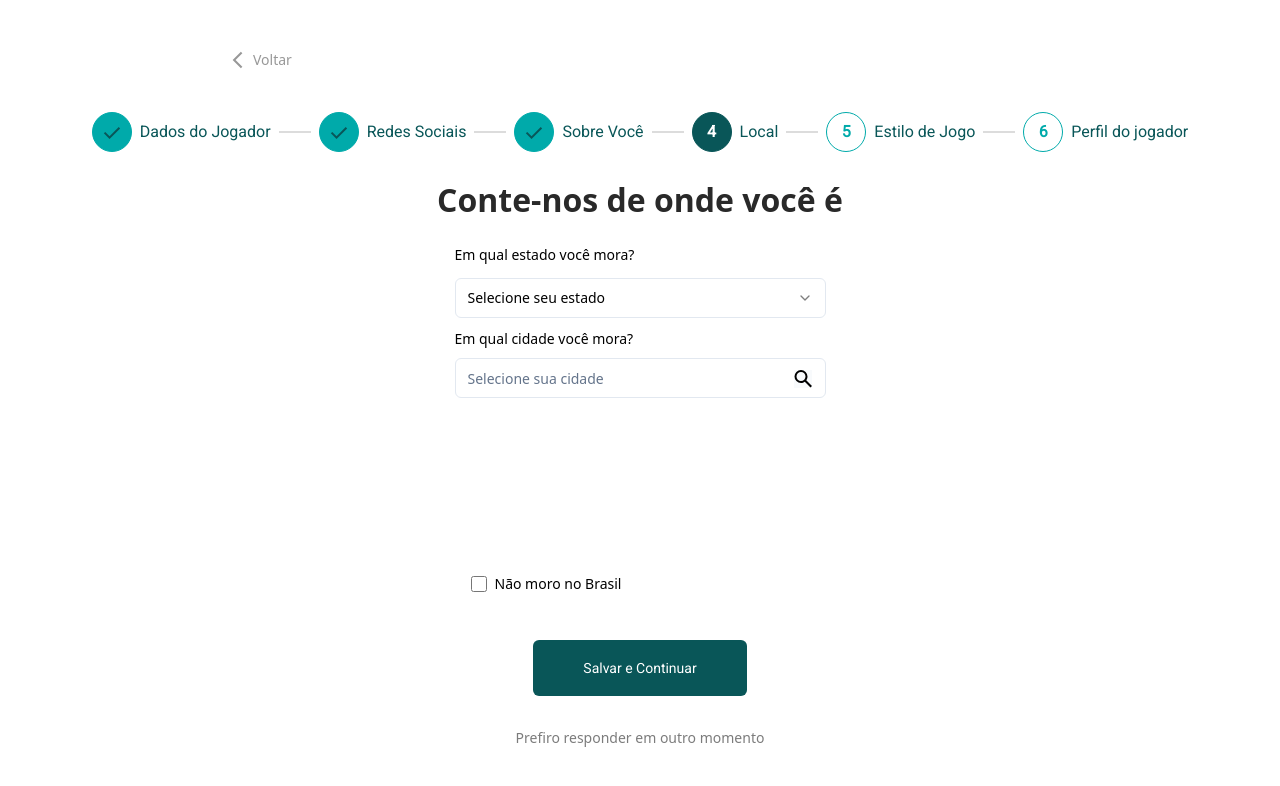
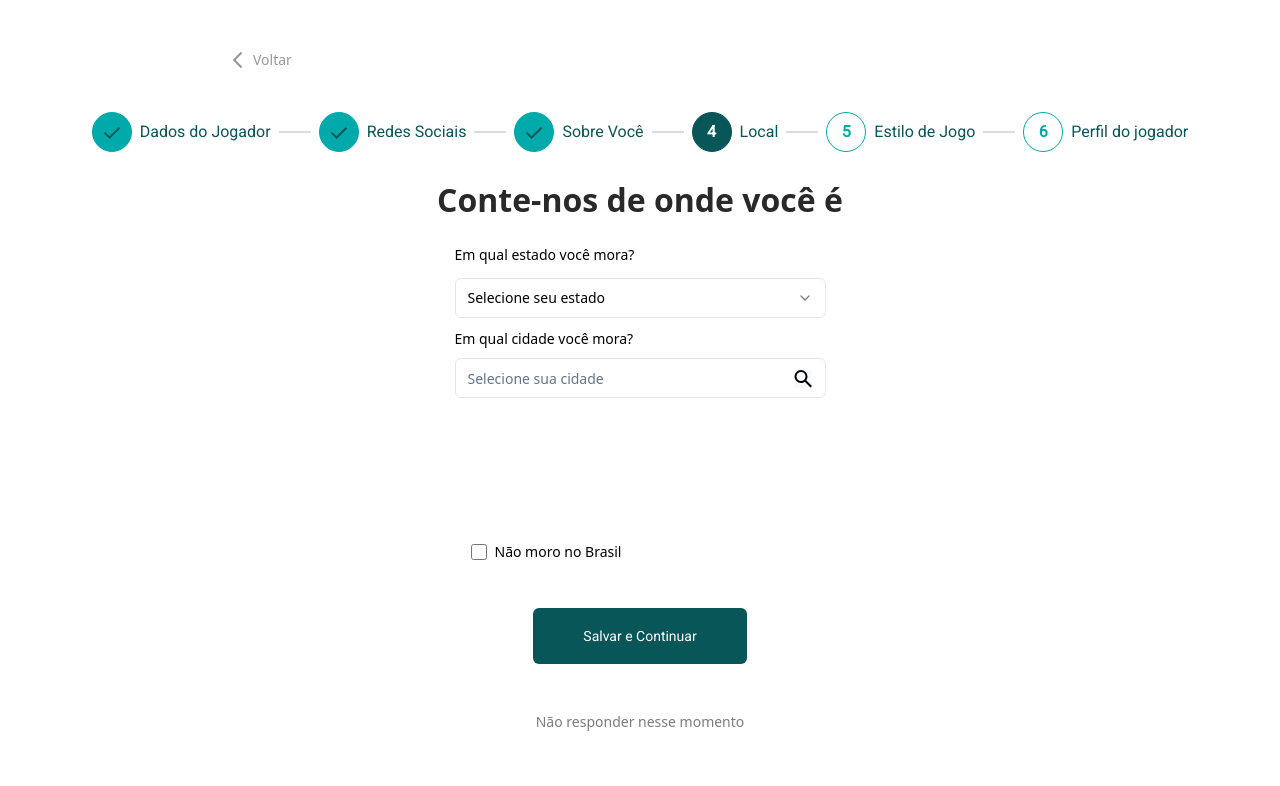
Before and after one commit to Quest-Finder/temvagamestre.frontend, a Next.js app: page /cadastro/local in a window 1280 px wide. Shown: the top 786 px of the page. Built offline with nearby package versions, Linux system fonts and the light colour scheme.

Commit message:
refactor: add button in form adress

```diff
--- a/src/features/register-player/address registration/address-registration.tsx
+++ b/src/features/register-player/address registration/address-registration.tsx
@@ -1,15 +1,16 @@
 'use client'
 
 import { Button } from '@/components/ui/button'
+import { ButtonSkipForm } from '@/components/ui/button-skip-form'
 import { RegisterRoutes } from '@/services/routers'
 import { FormProvider } from 'react-hook-form'
+import * as FormText from '../FormText.json'
 import { FormTitle } from '../utils/title-form'
 import InputLiveInBrazil from './components/input-checkbox-live-in-brazil'
 import InputCity from './components/input-city'
 import InputState from './components/input-state'
 import useFormAddressRegistration from './hooks/useFormAddressRegistration'
 import useSubmitFormAddressRegistration from './service/submitFormAddressRegistration'
-import * as FormText from '../FormText.json'
 
 export default function FormAddressRegistration() {
   const { form } = useFormAddressRegistration()
@@ -35,11 +36,11 @@ export default function FormAddressRegistration() {
               className=' min-h-[3.5rem] w-full min-w-[6.25rem] max-w-[13.375rem] flex-wrap px-8 py-4'
             >
               Salvar e Continuar
-              {/* <ArrowLeft /> */}
             </Button>
-            <p className='text-center text-sm font-normal leading-5 text-neutral-500 '>
-              Prefiro responder em outro momento
-            </p>
+            <ButtonSkipForm
+              content='Não responder nesse momento'
+              href={RegisterRoutes.StylesPlay}
+            />
           </div>
         </div>
       </form>
```
